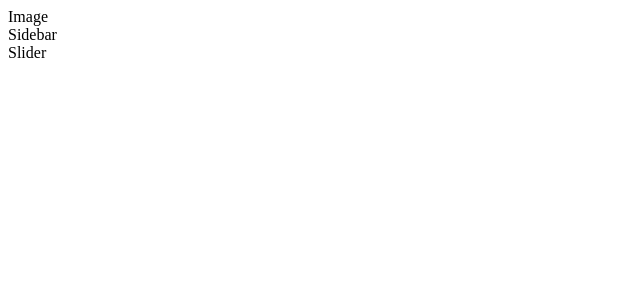
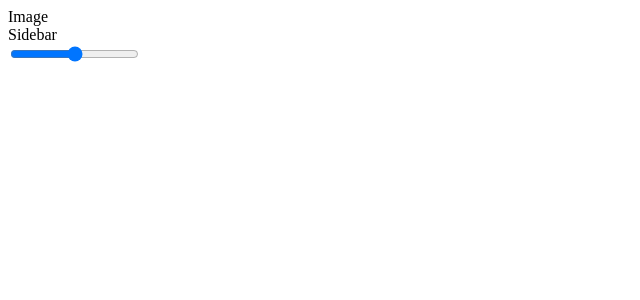
Before and after one commit to stephanieraymos/photoEditor, a React (Create React App) app: page / in a window 1280 px wide. Shown: the top 300 px of the page, without its empty margins (0-640 px from the left). Built offline with nearby package versions, Linux system fonts and the light colour scheme.

Commit message:
Slider functioning

```diff
--- a/src/Slider.js
+++ b/src/Slider.js
@@ -4,7 +4,7 @@ export class Slider extends Component {
     render() {
         return (
             <div className="slider-container">
-              Slider
+                <input type="range" className="slider" />
             </div>
         )
     }
```
